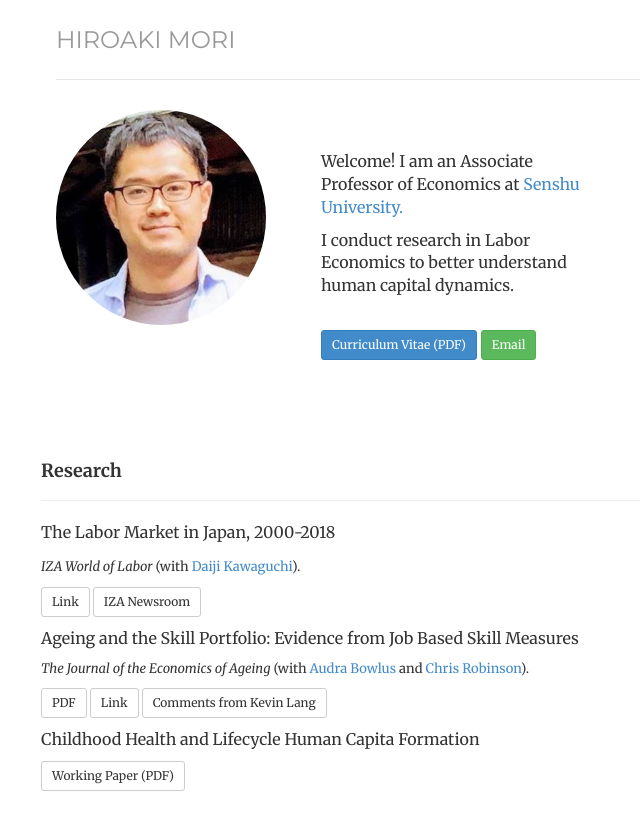
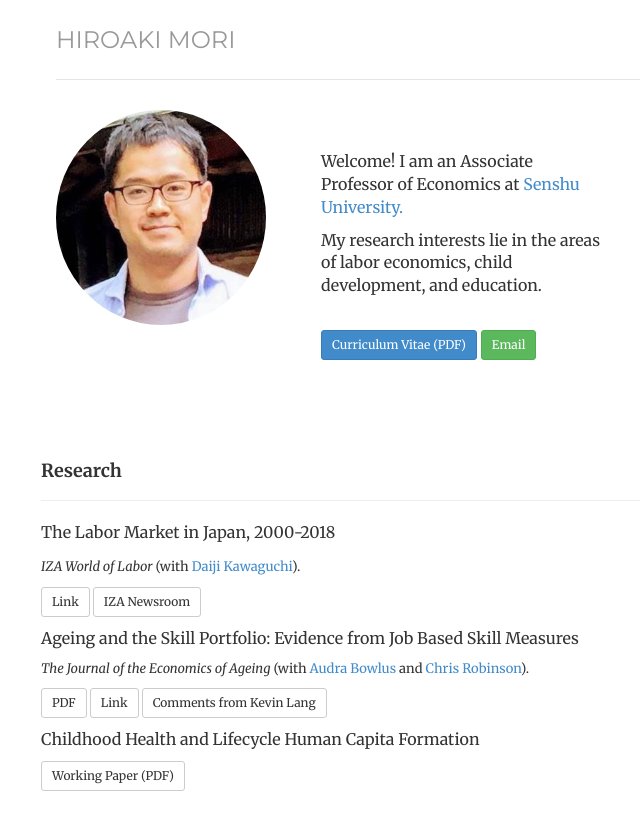
Before and after one commit to morihiroaki/morihiroaki.github.io, a Jekyll site: the page built from index.html, in a window 1280 px wide. Shown: the top 830 px of the page, without its empty margins (224-864 px from the left). Built offline with Jekyll 4.4.1, drawn with Linux system fonts in a browser that asks for light colours.

Commit message:
Update index.html

```diff
--- a/index.html
+++ b/index.html
@@ -18,7 +18,7 @@ description:
  <div class='col-sm-8'>
 <p><font size="3"> Welcome! I am an Associate Professor of Economics at
  <a href="https://www.senshu-u.ac.jp/english/learn/economics/" target="_blank" title="Link">Senshu University.</a></p>
-<p> I conduct research in Labor Economics to better understand human capital dynamics. </p>
+<p> My research interests lie in the areas of labor economics, child development, and education. </p>
 <br/>
 <p><a href="/files/cv_mori_new.pdf" target="_blank" class="btn btn-primary btn-sm" role="button">Curriculum Vitae (PDF)</a>
 <a href="mailto:h.mori@isc.senshu-u.ac.jp" class="btn btn-success btn-sm" role="button">Email</a></p>
```
